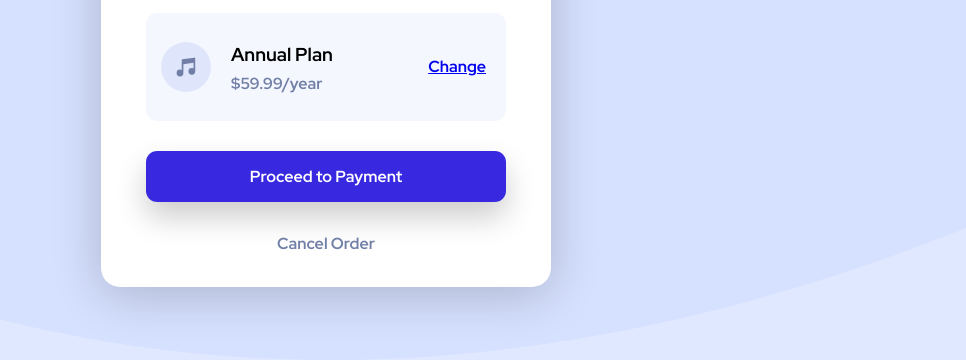
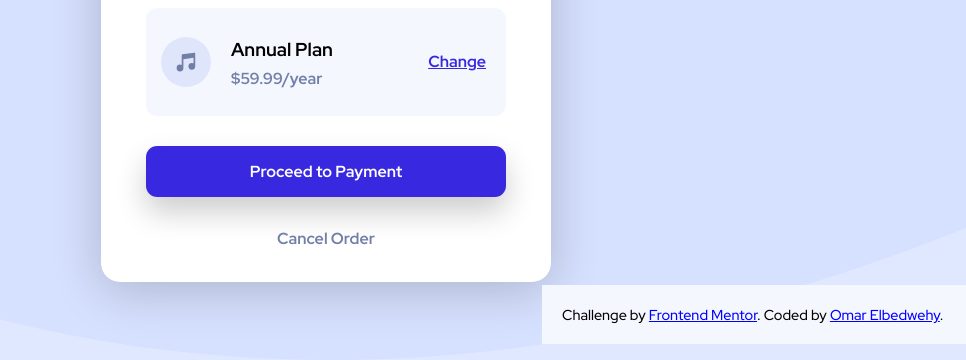
Before and after one commit to OmarElbedwehy/Order-summary-component, a plain HTML site: page index.html in a window 1280 px wide. Shown: the part 456-816 px from the top of the page, without its empty margins (314-1280 px from the left). Drawn offline with Linux system fonts and the light colour scheme.

Commit message:
Project File

```diff
--- a/index.html
+++ b/index.html
@@ -32,11 +32,11 @@
       </div>
     </div>
   </main>
-  <!--
 
-  <div class="attribution">
+
+  <footer>
     Challenge by <a href="https://www.frontendmentor.io?ref=challenge" target="_blank">Frontend Mentor</a>.
-    Coded by <a href="#">Your Name Here</a>.
-  </div> -->
+    Coded by <a href="https://github.com/OmarElbedwehy">Omar Elbedwehy</a>.
+  </footer>
 </body>
 </html>
--- a/style.css
+++ b/style.css
@@ -22,6 +22,8 @@ main{
   border-radius: 1.2rem;
   overflow: hidden;
   box-shadow:  0 8px 50px 0 rgb(0 0 0 / 20%);
+  transition: all 0.3s ease-in-out;
+  margin-bottom: 10px;
 }
 
 .container{
@@ -34,10 +36,8 @@ main{
 }
 
 .card p{
-  /* font-size: 1em; */
   line-height: 23px;
   color: hsl(224, 23%, 55%);
-  /* #565656 */
 }
 
 .card .music{
@@ -71,6 +71,13 @@ main{
   font-weight: bold;
   position: absolute;
   right: 20px;
+  color: hsl(245, 75%, 52%);
+  font-weight: bold;
+  transition: 0.3s;
+}
+
+.card .music a:hover{
+  color: hsl(245deg 61% 68%);
 }
 
 .card .button{
@@ -82,11 +89,41 @@ main{
   font-weight: bold;
   text-decoration: none;
   border-radius: .7rem;
-  box-shadow: 0 15px 30px 0 rgb(0 0 0 / 20%)
+  box-shadow: 0 15px 30px 0 rgb(0 0 0 / 20%);
+  transition: 0.3s;
+}
+
+.card .button:hover{
+  background-color: hsl(245deg 61% 68%);
 }
 
 .card p:last-child{
   font-weight: bold;
+  transition: 0.3s;
+  cursor: pointer;
+}
+
+.card p:last-child:hover{
+  color: hsl(223, 47%, 23%);
+}
+
+footer{
+  background-color: hsl(225, 100%, 98%);
+  padding: 20px;
+  position: fixed;
+  bottom: 0;
+  right: 0;
+  width: 30%;
+  font-size: .9rem;
+}
+
+footer a{
+  color: #0000ff;
+  transition: 0.3s;
+}
+
+footer a:hover{
+  color: #777;
 }
 
 @media (max-width: 768px) {
```
